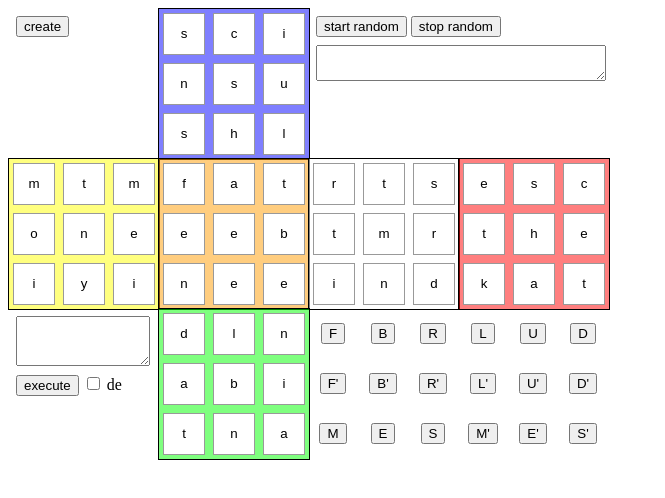
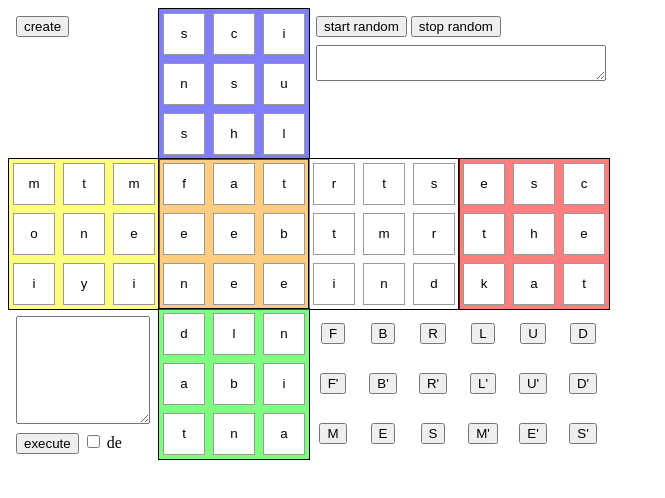
Before and after one commit to dotrey/rubiks-words, a website: page index.html in a window 1280 px wide. Shown: the whole page, without its empty margins (0-665 px from the left). Drawn offline with Linux system fonts and the light colour scheme.

Commit message:
made execution box larger

```diff
--- a/style.css
+++ b/style.css
@@ -68,7 +68,7 @@
     display: block;
     box-sizing: border-box;
     width: 100%;
-    height: 50px;
+    height: 108px;
     margin-bottom: 8px;;
 }
 
```
